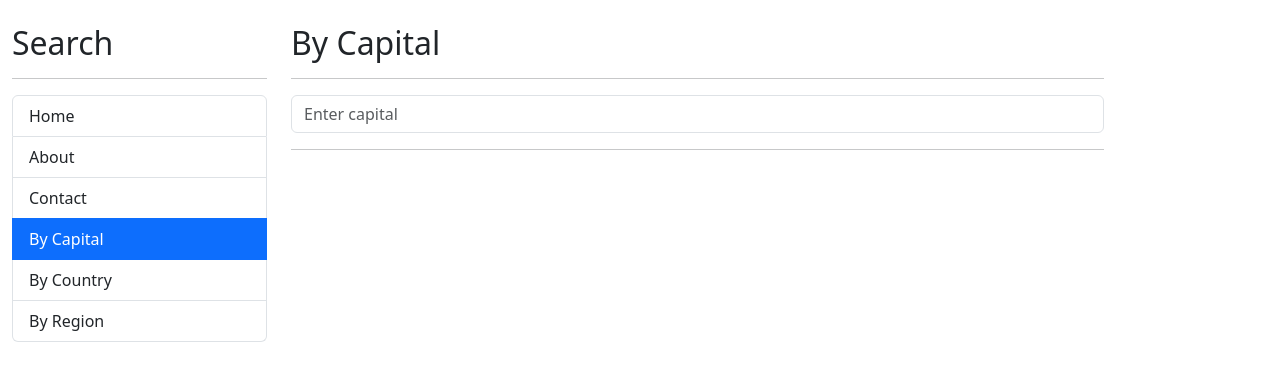
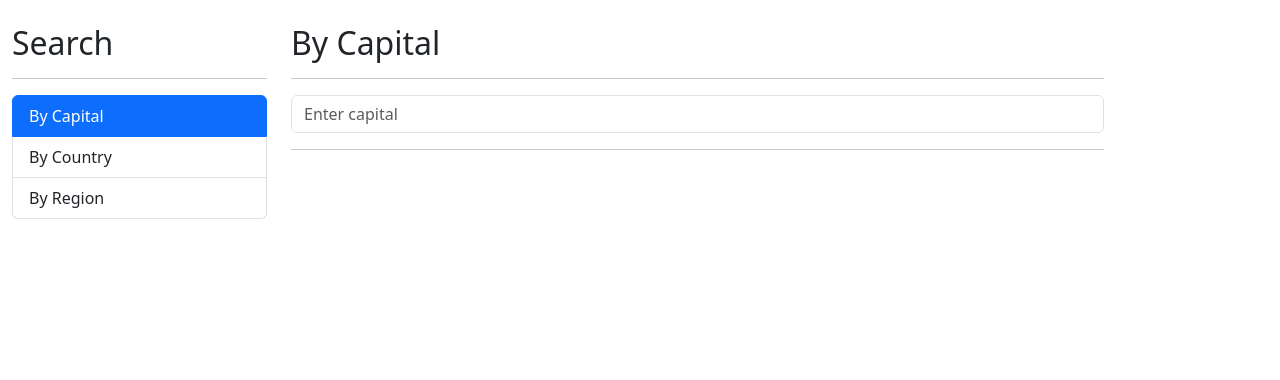
Before and after one commit to moive/countryApp, an Angular app: page /countries/by-capital in a window 1280 px wide. Shown: the top 380 px of the page. Built offline with nearby package versions, Linux system fonts and the light colour scheme.

Commit message:
set path redirecto country by-capital

```diff
--- a/src/app/countries/countries-routing.module.ts
+++ b/src/app/countries/countries-routing.module.ts
@@ -22,6 +22,10 @@ const routes: Routes = [
     path: 'by/:id',
     component: CountryPageComponent,
   },
+  {
+    path: '**',
+    redirectTo: 'by-capital',
+  },
 ];
 
 @NgModule({
--- a/src/app/shared/sidebar/sidebar.component.html
+++ b/src/app/shared/sidebar/sidebar.component.html
@@ -1,7 +1,7 @@
 <h2>Search</h2>
 <hr />
 <ul class="list-group">
-  <li
+  <!-- <li
     class="list-group-item"
     routerLink=""
     routerLinkActive="active"
@@ -14,7 +14,7 @@
   </li>
   <li class="list-group-item" routerLink="contact" routerLinkActive="active">
     Contact
-  </li>
+  </li> -->
   <li
     class="list-group-item"
     routerLink="countries/by-capital"
```
Also changed, not shown: src/app/app-routing.module.ts (+5 -5 lines).
